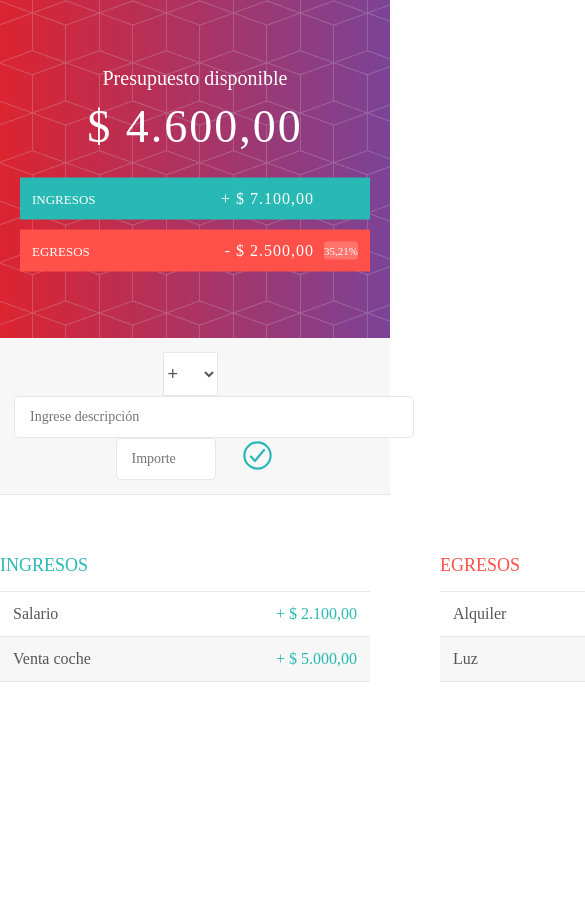
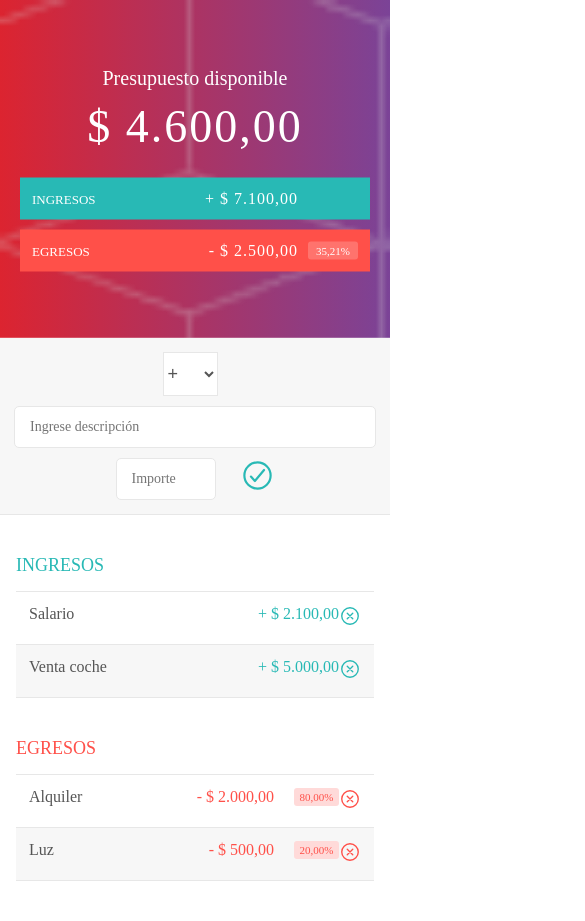
Before and after one commit to sofiagoszko/presupuesto, a plain HTML site: page index.html in a window 390 px wide. Shown: the top 921 px of the page, 585 px wide, since content can reach past the window. Before the commit the page ends 844 px from the top, so only its background shows below. Drawn offline with nearby package versions, Linux system fonts and the light colour scheme.

Commit message:
css: agrega estilos responsive

```diff
--- a/css/styles.css
+++ b/css/styles.css
@@ -25,8 +25,6 @@ body{
 
 .cabecero{
     height: 40vh;
-    background-size: cover;
-    background-position: center;
     position: relative;
     width: 100%;
     padding-top: 150px;
@@ -34,7 +32,9 @@ body{
     color: #fff;
     background: url(fondo.png), #7b4397;
     background: url(fondo.png), -webkit-gradient(linear, right top, left top, from(#7b4397), to(#dc2430));
-    background: url(fondo.png), linear-gradient(to left, #7b4397, #dc2430)
+    background: url(fondo.png), linear-gradient(to left, #7b4397, #dc2430);
+    background-size: cover;
+    background-position: center;
 }
 
 .presupuesto {
@@ -93,7 +93,7 @@ body{
 .presupuesto_ingreso--porcentaje,
 .presupuesto_egreso--porcentaje {
     float: left;
-    width: 34px;
+    width: 50px;
     font-size: 11px;
     padding: 3px 0;
     margin-left: 10px;
@@ -167,6 +167,7 @@ body{
 }
 
 .agregar_btn:focus { outline: none; }
+.agregar_btn:focus-visible { outline: 2px solid #28B9B5; }
 
 .contenedor {
     width: 860px;
@@ -244,15 +245,45 @@ h2 {
     background: none;
     border: none;
     cursor: pointer;
-    display: inline-block;
     vertical-align: middle;
     line-height: 1;
     display: none;
 }
 
 .elemento_eliminar--btn:focus { outline: none; }
+.elemento_eliminar--btn:focus-visible { outline: 2px solid #28B9B5; }
 .elemento_eliminar--btn:active { transform: translateY(2px); }
 
 .elemento:hover .elemento_eliminar--btn { display: block; }
 .elemento:hover .elemento_valor { transform: translateX(-20px); }
 .elemento:hover .elemento_porcentaje { transform: translateX(-20px); }
+
+@media (hover: none) {
+    .elemento_eliminar--btn { display: block; }
+}
+
+@media (max-width: 900px) {
+    .contenedor {
+        width: auto;
+        max-width: 860px;
+        margin: 40px 16px;
+    }
+
+    .ingreso,
+    .egreso {
+        float: none;
+        width: 100%;
+        margin-right: 0;
+        margin-bottom: 40px;
+    }
+
+    .agregar_descripcion {
+        width: 100%;
+        margin: 10px 0;
+    }
+
+    .presupuesto {
+        width: 90%;
+        max-width: 350px;
+    }
+}
```
